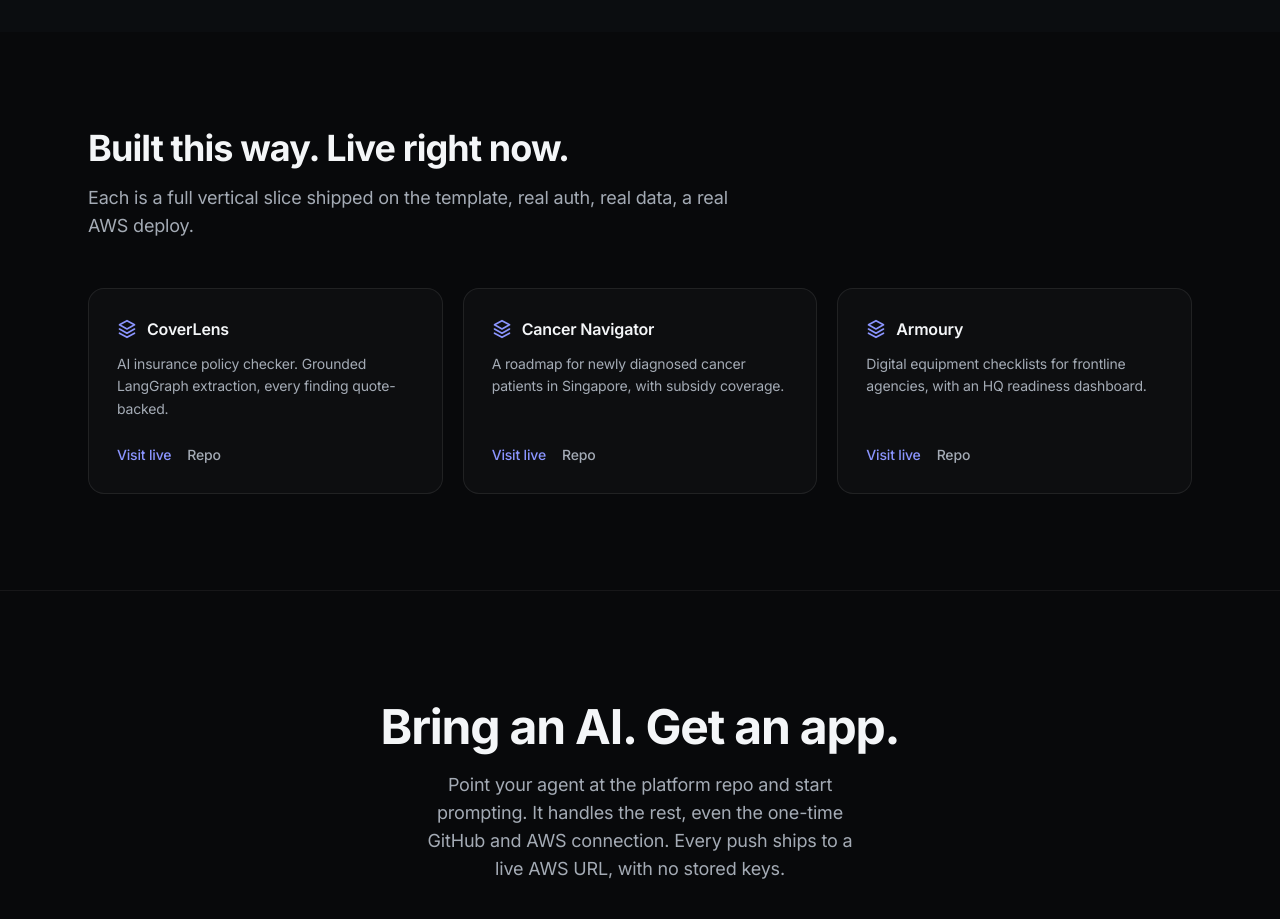
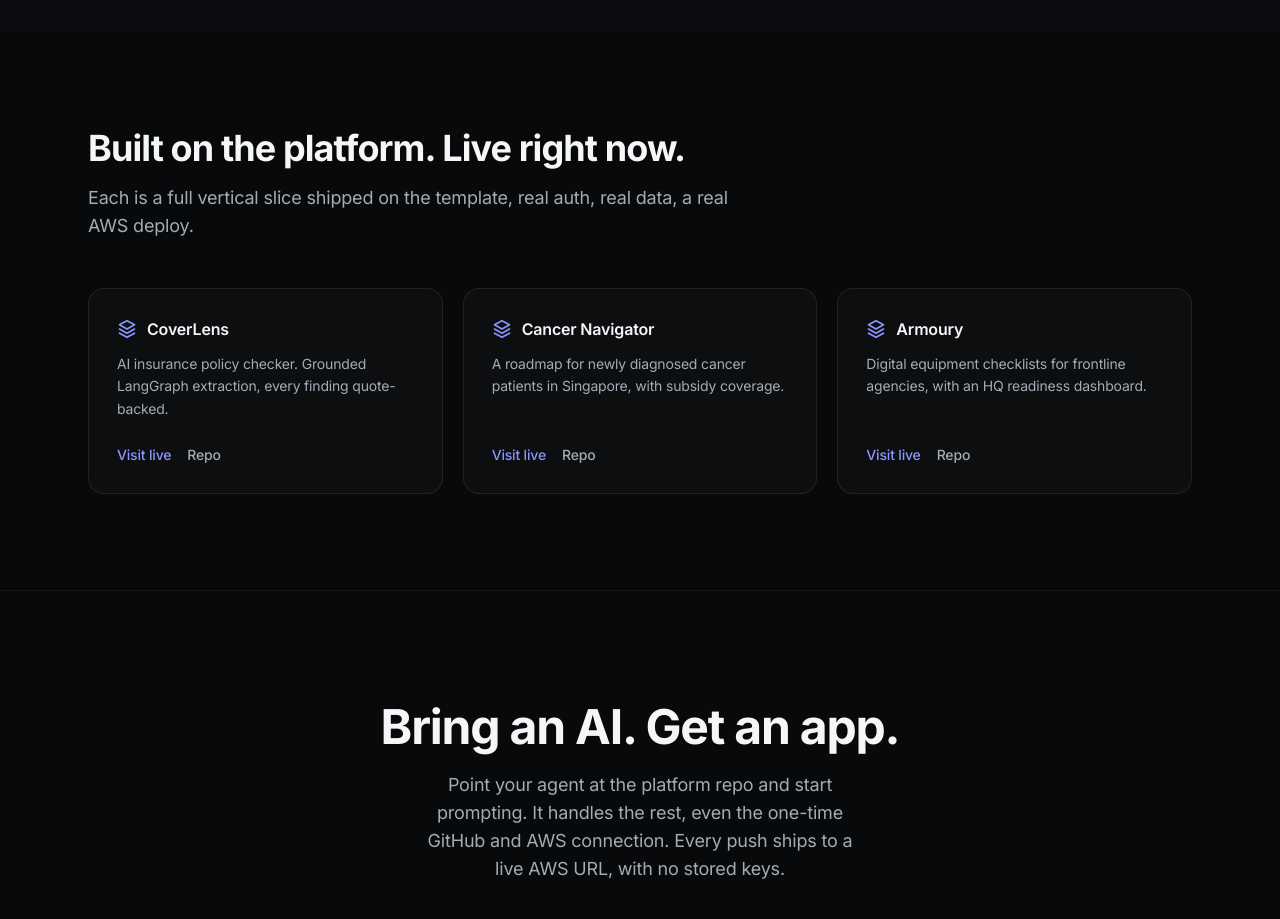
Before and after one commit to elleskay/platform-site, a Next.js app: page /platform-site/ in a window 1280 px wide. Shown: the part 2280-3199 px from the top of the page. Built offline with nearby package versions, Linux system fonts and the light colour scheme.

Commit message:
Showcase heading: 'Built on the platform. Live right now.'
'Built this way' was vague and overstated the one-prompt flow.

```diff
--- a/app/page.tsx
+++ b/app/page.tsx
@@ -203,7 +203,7 @@
   return (
     <section id="apps" className="mx-auto max-w-6xl px-6 py-24">
       <div className="max-w-2xl">
-        <h2 className="text-3xl font-bold tracking-tight sm:text-4xl">Built this way. Live right now.</h2>
+        <h2 className="text-3xl font-bold tracking-tight sm:text-4xl">Built on the platform. Live right now.</h2>
         <p className="mt-4 text-lg text-[var(--color-muted)]">Each is a full vertical slice shipped on the template, real auth, real data, a real AWS deploy.</p>
       </div>
       <div className="mt-12 grid gap-5 sm:grid-cols-3">
```
